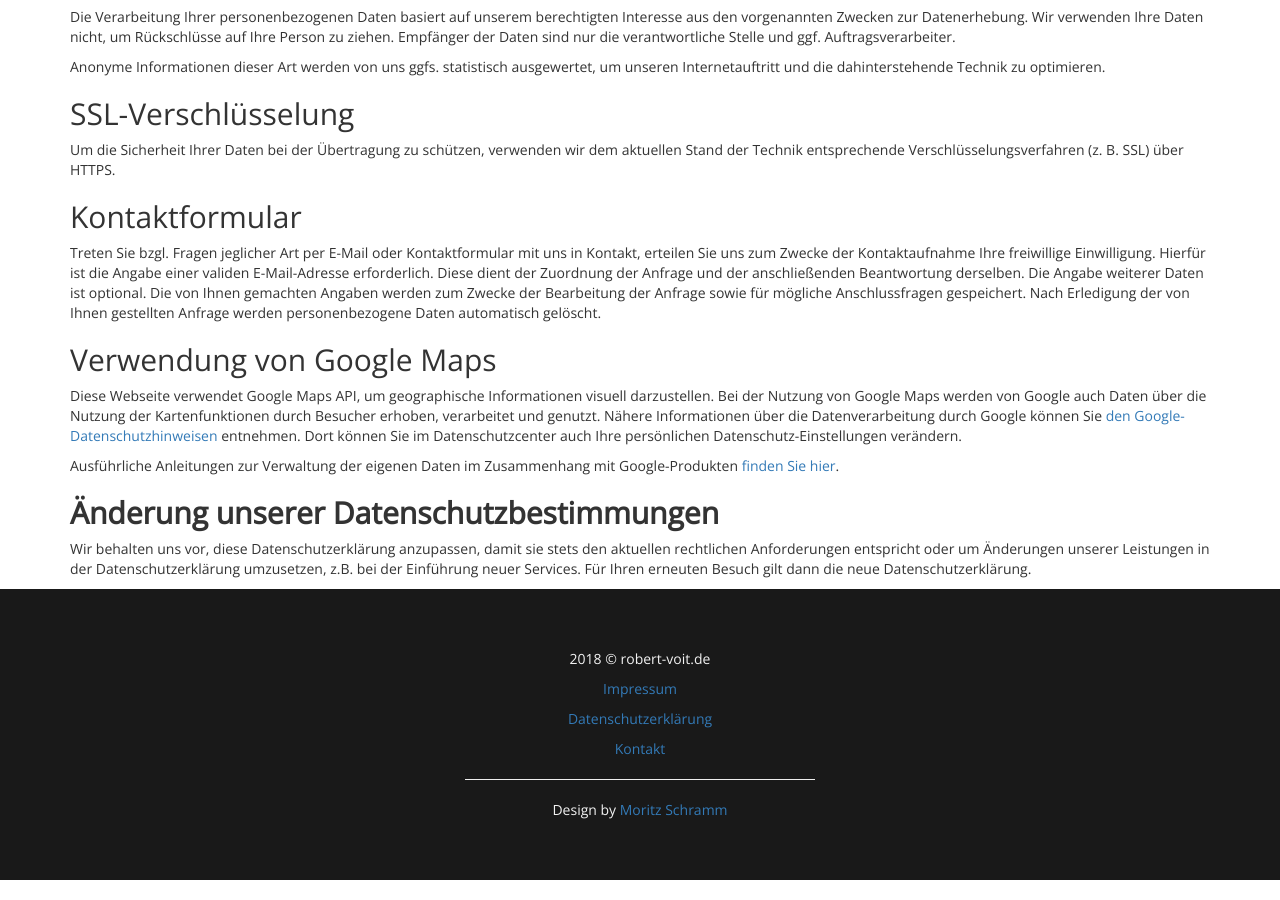
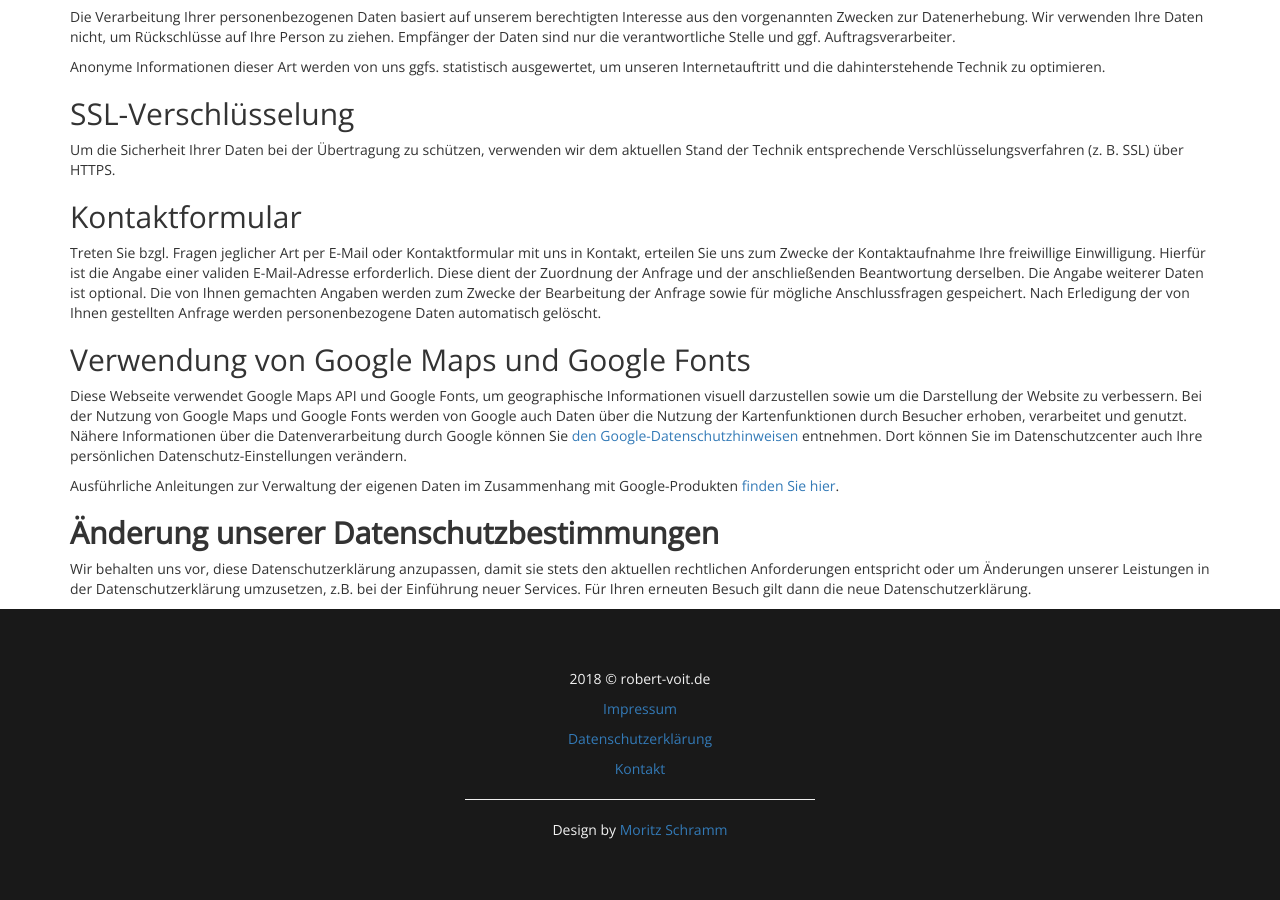
Before and after one commit to rvweb28/rvweb, a Jekyll site: the page built from datenschutzerklaerung.html, in a window 1280 px wide and 900 px high, scrolled down 1315 px. Built offline with Jekyll 4.4.1, drawn with Linux system fonts in a browser that asks for light colours.

Commit message:
update privacy policy

```diff
--- a/datenschutzerklaerung.html
+++ b/datenschutzerklaerung.html
@@ -55,8 +55,8 @@ title: Datenschutzerklärung - Robert Voit
 <p>Um die Sicherheit Ihrer Daten bei der Übertragung zu schützen, verwenden wir dem aktuellen Stand der Technik entsprechende Verschlüsselungsverfahren (z. B. SSL) über HTTPS.</p>
 <h2>Kontaktformular</h2>
 <p>Treten Sie bzgl. Fragen jeglicher Art per E-Mail oder Kontaktformular mit uns in Kontakt, erteilen Sie uns zum Zwecke der Kontaktaufnahme Ihre freiwillige Einwilligung. Hierfür ist die Angabe einer validen E-Mail-Adresse erforderlich. Diese dient der Zuordnung der Anfrage und der anschließenden Beantwortung derselben. Die Angabe weiterer Daten ist optional. Die von Ihnen gemachten Angaben werden zum Zwecke der Bearbeitung der Anfrage sowie für mögliche Anschlussfragen gespeichert. Nach Erledigung der von Ihnen gestellten Anfrage werden personenbezogene Daten automatisch gelöscht.</p>
-<h2>Verwendung von Google Maps</h2>
-<p>Diese Webseite verwendet Google Maps API, um geographische Informationen visuell darzustellen. Bei der Nutzung von Google Maps werden von Google auch Daten über die Nutzung der Kartenfunktionen durch Besucher erhoben, verarbeitet und genutzt. Nähere Informationen über die Datenverarbeitung durch Google können Sie <a href="http://www.google.com/privacypolicy.html" target="_blank" rel="noopener">den Google-Datenschutzhinweisen</a> entnehmen. Dort können Sie im Datenschutzcenter auch Ihre persönlichen Datenschutz-Einstellungen verändern.</p>
+<h2>Verwendung von Google Maps und Google Fonts</h2>
+<p>Diese Webseite verwendet Google Maps API und Google Fonts, um geographische Informationen visuell darzustellen sowie um die Darstellung der Website zu verbessern. Bei der Nutzung von Google Maps und Google Fonts werden von Google auch Daten über die Nutzung der Kartenfunktionen durch Besucher erhoben, verarbeitet und genutzt. Nähere Informationen über die Datenverarbeitung durch Google können Sie <a href="http://www.google.com/privacypolicy.html" target="_blank" rel="noopener">den Google-Datenschutzhinweisen</a> entnehmen. Dort können Sie im Datenschutzcenter auch Ihre persönlichen Datenschutz-Einstellungen verändern.</p>
 <p>Ausführliche Anleitungen zur Verwaltung der eigenen Daten im Zusammenhang mit Google-Produkten<a href="http://www.dataliberation.org/" target="_blank" rel="noopener"> finden Sie hier</a>.</p>
 <h2><strong>Änderung unserer Datenschutzbestimmungen</strong></h2>
 <p>Wir behalten uns vor, diese Datenschutzerklärung anzupassen, damit sie stets den aktuellen rechtlichen Anforderungen entspricht oder um Änderungen unserer Leistungen in der Datenschutzerklärung umzusetzen, z.B. bei der Einführung neuer Services. Für Ihren erneuten Besuch gilt dann die neue Datenschutzerklärung.</p>
```
